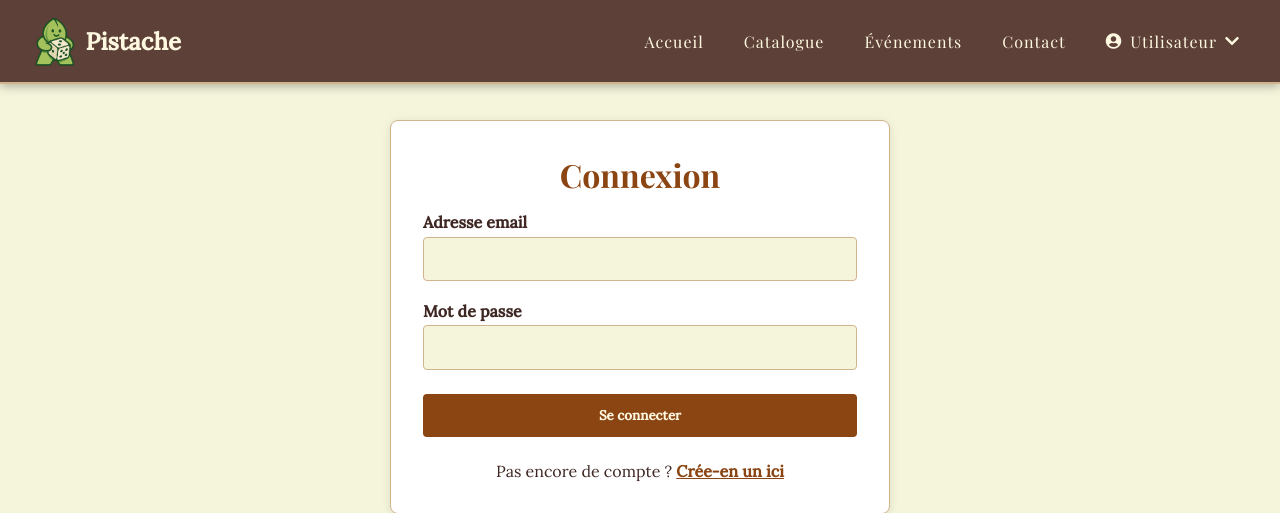
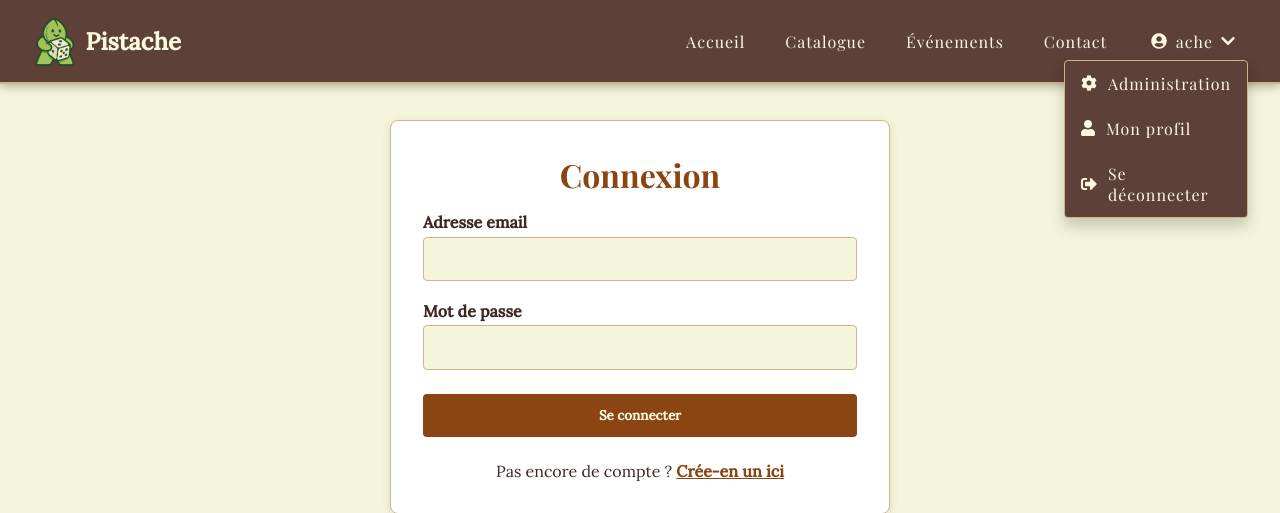
Before and after one commit to Claipousse/Projet-Technologique-B1, a PHP site: page /connexion.php in a window 1280 px wide, after a click on "ache". Shown: the top 513 px of the page. Run offline with PHP 8.4, Linux system fonts and the light colour scheme; a user stored in the database is signed in.

Commit message:
Correction connexion à comptes user + Ajout deconnexion.php + Correction bug menu déroulant header

```diff
--- a/assets/css/style.css
+++ b/assets/css/style.css
@@ -35,7 +35,7 @@ header {
   left: 0;
 }
 
- .page-content {
+.page-content {
   padding-top: 80px;
 }
 
@@ -95,20 +95,25 @@ nav a:hover {
   display: none;
   position: absolute;
   right: 0;
+  top: 100%;
   background-color: var(--secondary-color);
   min-width: 160px;
   box-shadow: 0 8px 16px 0 rgba(0,0,0,0.2);
-  z-index: 1;
+  z-index: 1001;
   border-radius: 4px;
-  margin-top: 8px;
+  margin-top: 0;
+  border: 1px solid var(--accent-color);
 }
 
 .dropdown-content a {
   color: var(--light-text);
   padding: 12px 16px;
   text-decoration: none;
-  display: block;
+  display: flex;
+  align-items: center;
+  gap: 10px;
   border-radius: 4px;
+  transition: background-color 0.3s ease;
 }
 
 .dropdown-content a:hover {
@@ -124,6 +129,13 @@ nav a:hover {
   display: flex;
   align-items: center;
   gap: 0.5rem;
+  padding: 8px 12px;
+  border-radius: 4px;
+  transition: background-color 0.3s ease;
+}
+
+.dropdown-toggle:hover {
+  background-color: var(--primary-color);
 }
 
 .horizontal-sections {
--- a/config/config.php
+++ b/config/config.php
@@ -25,7 +25,7 @@ function connexionBDD() {
 
 // Fonction pour vérifier si l'utilisateur est connecté
 function estConnecte() {
-    return isset($_SESSION['user_id']) && !empty($_SESSION['user_id']);
+    return !empty($_SESSION['id_utilisateur']);
 }
 
 // Fonction pour vérifier si l'utilisateur est un administrateur
--- a/connexion.php
+++ b/connexion.php
@@ -21,6 +21,7 @@ if ($_SERVER["REQUEST_METHOD"] == "POST") {
         $_SESSION["id_utilisateur"] = $utilisateur["id_utilisateur"];
         $_SESSION["role"] = $utilisateur["role"];
         $_SESSION["nom"] = $utilisateur["nom"];
+        $_SESSION["prenom"] = $utilisateur["prenom"];
 
         if ($utilisateur["role"] == "admin") {
             header("Location: admin/index.php"); // tableau de bord admin
--- a/includes/header.php
+++ b/includes/header.php
@@ -31,7 +31,7 @@ require_once __DIR__ . '/../includes/fonctions.php';
                 <li class="dropdown">
                     <a href="#" class="dropdown-toggle">
                         <i class="fas fa-user-circle"></i>
-                        <?php echo isset($_SESSION['utilisateur']['prenom']) ? $_SESSION['utilisateur']['prenom'] : 'Utilisateur'; ?>
+                        <?php echo isset($_SESSION['prenom']) ? $_SESSION['prenom'] : 'Utilisateur'; ?>
                         <i class="fas fa-chevron-down"></i>
                     </a>
                     <div class="dropdown-content">
```
Also changed, not shown: deconnexion.php (added, +27 -0 lines), includes/footer.php (+49 -0 lines).
